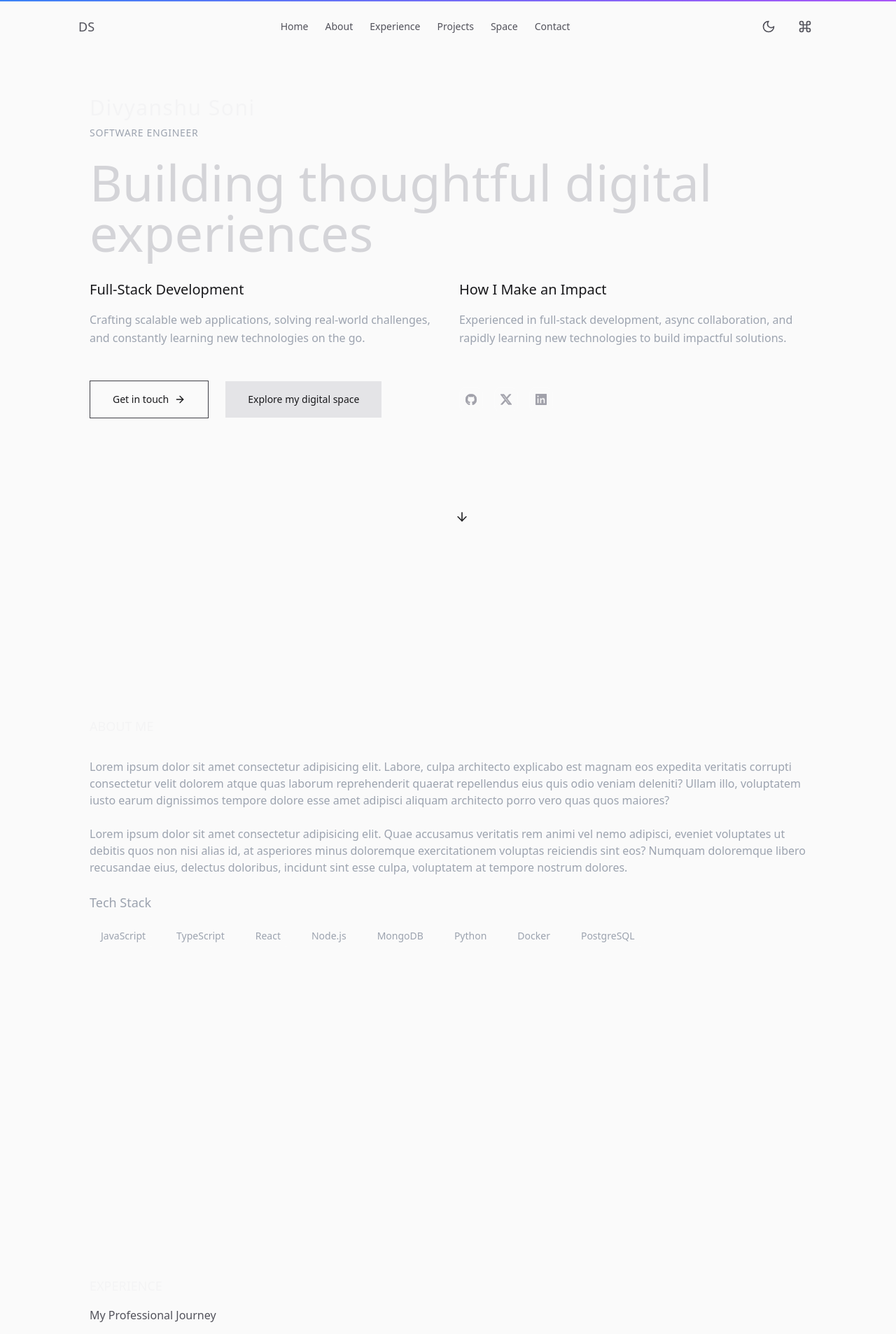
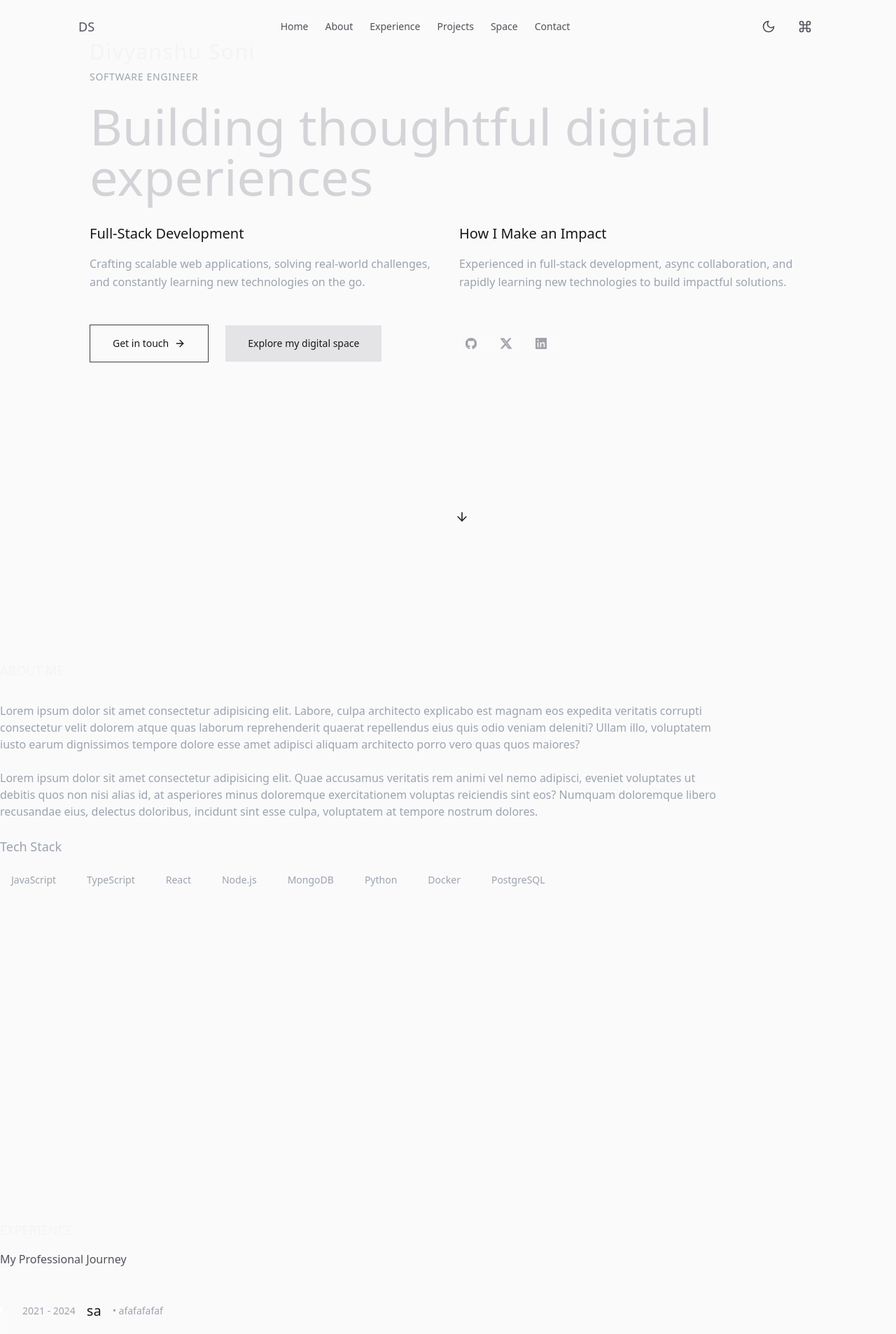
Before and after one commit to dcs-soni/portfolio, a Next.js app: page / in a window 1280 px wide. Shown: the top 1907 px of the page at 70% size. Built offline with nearby package versions, Linux system fonts and the light colour scheme.

Commit message:
chore: clean page and layout from hardcoded values

```diff
--- a/app/layout.tsx
+++ b/app/layout.tsx
@@ -31,7 +31,7 @@ export default function RootLayout({
   children: React.ReactNode;
 }) {
   return (
-    <html lang="en" className="scroll-smooth">
+    <html lang="en">
       <body
         className={`${inter.variable} ${spaceGrotesk.variable} font-sans bg-zinc-50 text-zinc-900 dark:text-zinc-100 dark:bg-zinc-950`}>
         <ThemeProvider>
--- a/app/page.tsx
+++ b/app/page.tsx
@@ -1,33 +1,15 @@
-"use client";
 import Hero from "@/components/Hero";
-import { motion, useScroll } from "motion/react";
 import About from "@/components/About";
-import { useRef } from "react";
 import Experience from "@/components/Experience";
 import Projects from "@/components/Projects";
 
 export default function Home() {
-  const { scrollYProgress } = useScroll();
-  const sectionsRef = useRef(null);
-
   return (
     <>
-      <div
-        className="fixed top-0 left-0 right-0 h-[2px] bg-gradient-to-r from-blue-500 to-purple-500 z-50 origin-left"
-        style={{ transform: `scaleX(${scrollYProgress})` }}
-      />
-      <motion.div
-        className="min-h-screen w-full py-28 px-10 md:py-20 md:px-10 lg:py-22"
-        initial={{ opacity: 0 }}
-        animate={{ opacity: 1 }}
-        transition={{ duration: 0.5 }}>
-        <Hero />
-        <div className="max-w-5xl mx-auto" ref={sectionsRef}>
-          <About />
-          <Experience />
-          <Projects />
-        </div>
-      </motion.div>
+      <Hero />
+      <About />
+      <Experience />
+      <Projects />
     </>
   );
 }
```
